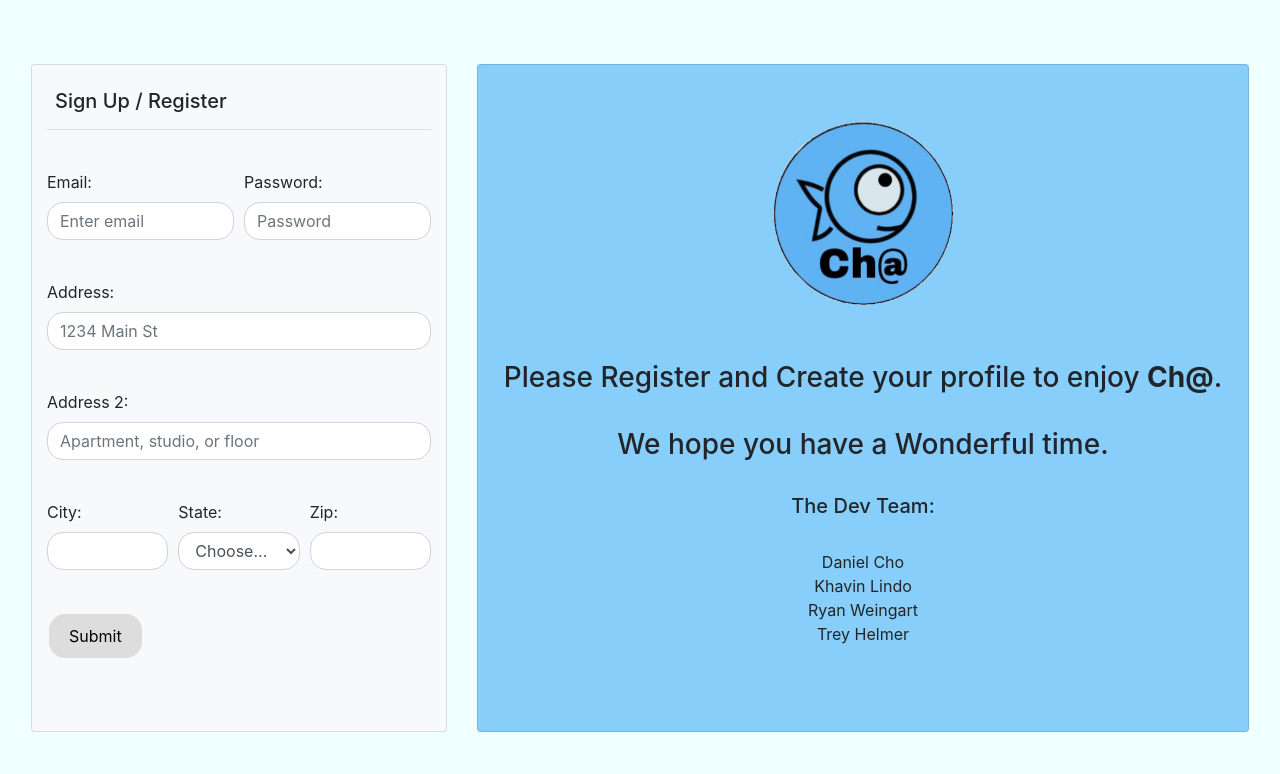
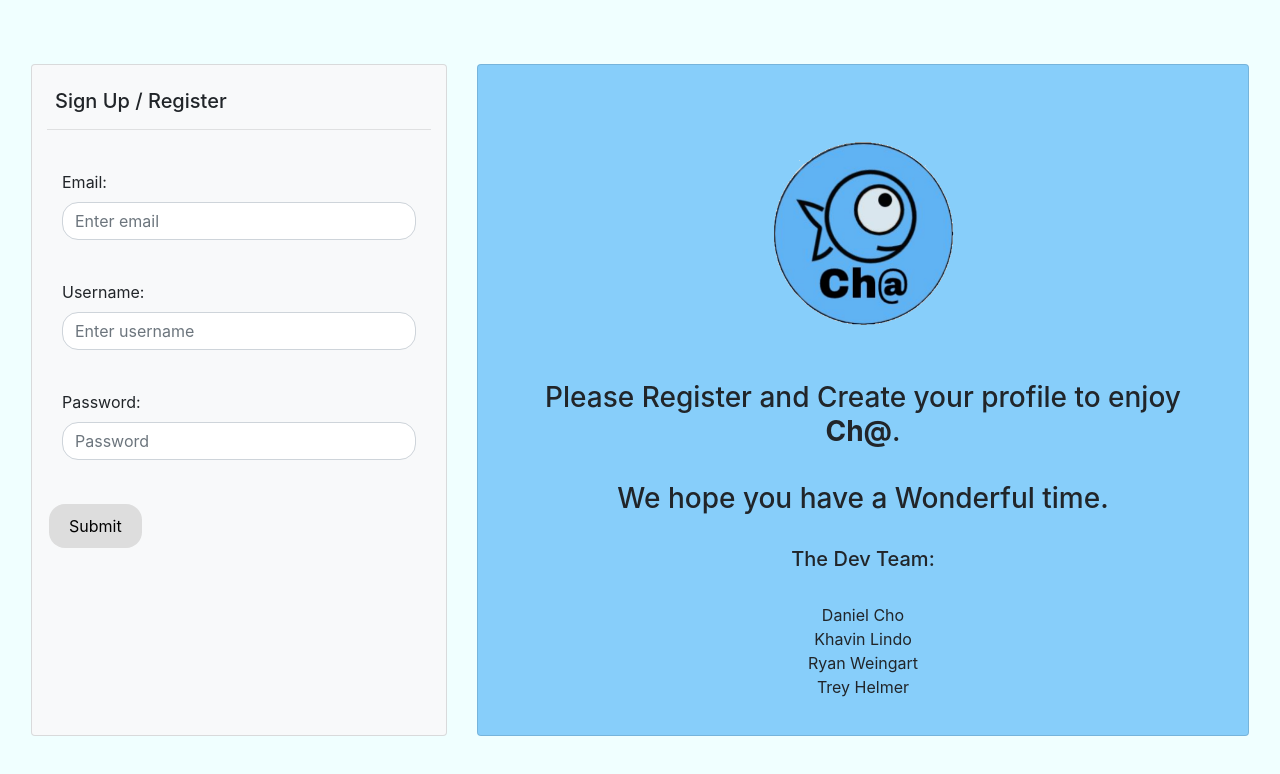
Before and after one commit to catnap89/HelloWorldCommunity, a React (Create React App) app in the folder client/: page /signup in a window 1280 px wide. Shown: the top 774 px of the page. Built offline with nearby package versions, Linux system fonts and the light colour scheme.

Commit message:
using class for signup page added handleInput change function to take the value in the form and update this.state.username, this.state.email, this.state.password, this.state.toSignIn and added handleFormSubmit function to send the userinfo to login route(this might need to change later)

```diff
--- a/client/src/pages/SignUp/SignUp.js
+++ b/client/src/pages/SignUp/SignUp.js
@@ -1,15 +1,54 @@
-import React from 'react';
+import React, {Component} from 'react';
+import { Redirect } from "react-router-dom";
 import Form from 'react-bootstrap/Form';
 import Col from 'react-bootstrap/Col';
 import Button from 'react-bootstrap/Button';
 import CardDeck from 'react-bootstrap/CardDeck';
 import Card from 'react-bootstrap/Card';
+import axios from 'axios';
 
 import './signup.css';
 
-const SignUp = (props) => (
+class SignUp extends Component  {
+  state = {
+    username: "",
+    email: "",
+    password: "",
+    toSignIn: false
+  }
 
+  handleInputChange = event => {
+    const { name, value } = event.target;
+    this.setState({
+      [name]: value
+    });
+  };
+
+  handleFormSubmit = event => {
+    event.preventDefault();
+    console.log("Username: " + this.state.username+ " Eamil: " + this.state.email + " Password: " + this.state.password);
+    //next step is to make an axios.post using the email and password that our user enters
+    const userInfo = {
+      email: this.state.email,
+      username: this.state.username,
+      password: this.state.password
+    }
+    axios.post("/login", userInfo)
+    this.setState({
+      toSignIn: true,
+    });
+  };
+
+  render() {
+
+    if (this.state.toSignIn) {
+      return <Redirect to={{
+        pathname: "/",
+      }} />
+    }
+    return(
       <CardDeck className= 'col-12 p-3 chat border-0 mt-5 mb-4 mx-auto'>
+
         <Card className="col-4 bg-light">
 
           <Card.Title className="pt-4 pl-2 mb-0">Sign Up / Register</Card.Title>
@@ -18,86 +57,87 @@ const SignUp = (props) => (
 
           <Form>
 
-
-  <Form.Row>
             <Form.Group as={Col} controlId="formGridEmail">
               <Form.Label>Email:</Form.Label>
-      <Form.Control className="form" type="email" placeholder="Enter email" />
+              <Form.Control
+                className="form"
+                type="email"
+                placeholder="Enter email"
+                value={this.state.email}
+                onChange={this.handleInputChange}
+                name="email"
+              />
+            </Form.Group>
+            <br />
+            <Form.Group as={Col} controlId="formGridUsername">
+              <Form.Label>Username:</Form.Label>
+              <Form.Control
+                className="form"
+                type="username"
+                placeholder="Enter username"
+                value={this.state.username}
+                onChange={this.handleInputChange}
+                name="username"
+              />
             </Form.Group>
             <br />
             <Form.Group as={Col} controlId="formGridPassword">
               <Form.Label>Password:</Form.Label>
-      <Form.Control className="form" type="password" placeholder="Password" />
-    </Form.Group>
-  </Form.Row>
-  <br />
-  <Form.Group controlId="formGridAddress1">
-    <Form.Label>Address:</Form.Label>
-    <Form.Control className="form" placeholder="1234 Main St" />
-  </Form.Group>
-  <br />
-  <Form.Group controlId="formGridAddress2">
-    <Form.Label>Address 2:</Form.Label>
-    <Form.Control className="form" placeholder="Apartment, studio, or floor" />
-  </Form.Group>
-<br />
-  <Form.Row>
-    <Form.Group as={Col} controlId="formGridCity">
-      <Form.Label>City:</Form.Label>
-      <Form.Control className="form" />
+              <Form.Control
+                className="form"
+                type="password"
+                placeholder="Password"
+                value={this.state.password}
+                onChange={this.handleInputChange}
+                name="password"
+              />
             </Form.Group>
 
-    <Form.Group as={Col} controlId="formGridState">
-      <Form.Label>State:</Form.Label>
-      <Form.Control className="form" as="select">
-        <option>Choose...</option>
-        <option>...</option>
-      </Form.Control>
-    </Form.Group>
+            <br />
 
-    <Form.Group as={Col} controlId="formGridZip">
-      <Form.Label>Zip:</Form.Label>
-      <Form.Control className="form" />
-    </Form.Group>
-  </Form.Row>
-
-  {/* <Form.Group id="formGridCheckbox">
-    <Form.Check type="checkbox" label="Check me out" />
-  </Form.Group> */}
-<br />
-  <Button className="button" variant="dark" type="submit">
+            <Button
+              className="button"
+              variant="dark"
+              type="submit"
+              onClick={this.handleFormSubmit}
+            >
               Submit
             </Button>
 
+          </Form>
 
-</Form>
         </Card>
 
 
         <Card className="col-8 cha text-center pt-5">
-  <Card.Text>
+          <Card.Body>
           <Card.Img src="../Chat.png" alt="Logo" className="image mb-5" style= {{height: '200px', width:'200px'}}/>
             <h3>Please Register and Create your profile to enjoy <strong>Ch@</strong>.
             <br />
-   <br />We hope you have a Wonderful time.</h3>
+            <br />
+            We hope you have a Wonderful time.
+            </h3>
             <h5 className="p-4">The Dev Team:</h5>
             <ul className="list-unstyled">
               <li>Daniel Cho</li>
               <li>Khavin Lindo</li>
               <li>Ryan Weingart</li>
               <li>Trey Helmer</li>
-
-
             </ul>
 
- </Card.Text>
+          </Card.Body>
         </Card>
+
       </CardDeck>
+
+    )
+  }
+
+}
 
 
 
 
 
-)
 
 export default SignUp;
```
Lines whose indentation alone changed are shown as unchanged.
